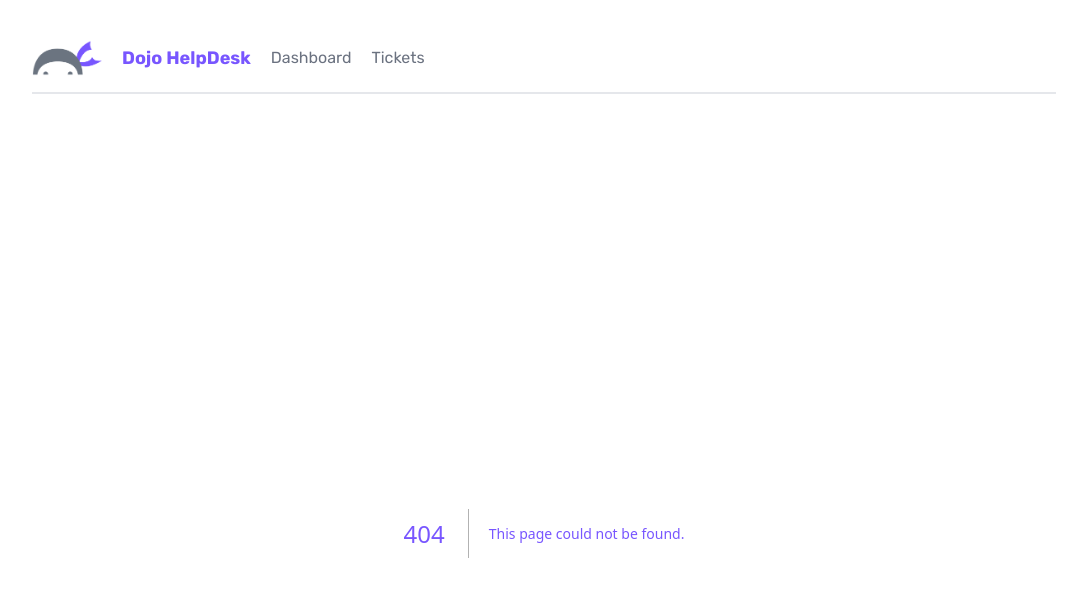
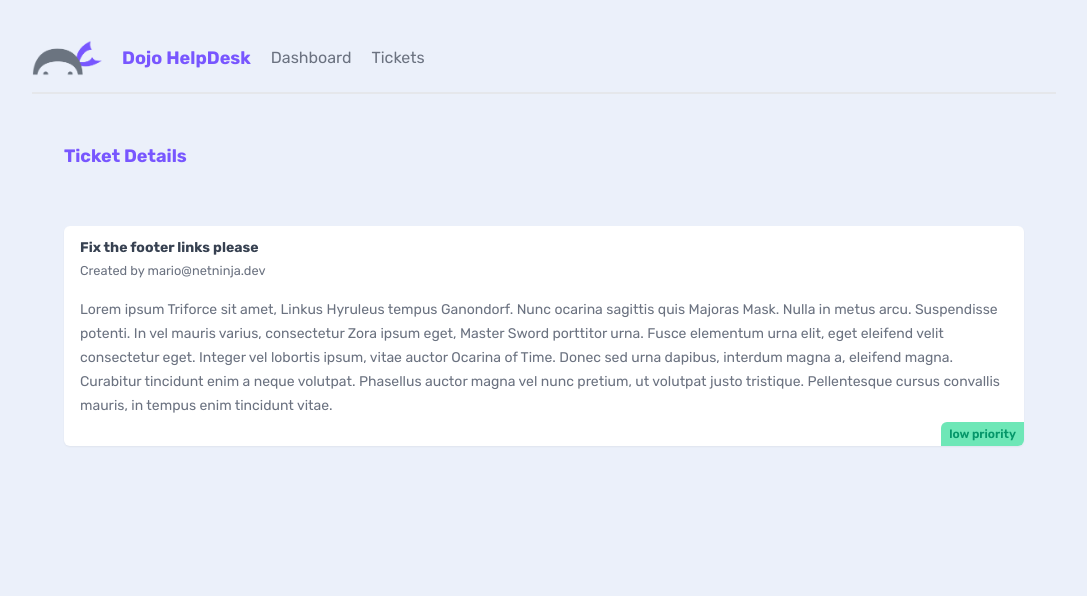
Before and after one commit to I-A11/Dojo-Helpdesk, a Next.js app: page /tickets/1 in a window 1280 px wide. Before the commit this address had no page. Shown: the top 596 px of the page, without its empty margins (96-1183 px from the left). Built offline with nearby package versions, Linux system fonts and the light colour scheme; data requests are answered from the project's data file.

Commit message:
Create details page for each ticket.

```diff
--- a/app/tickets/TicketList.jsx
+++ b/app/tickets/TicketList.jsx
@@ -1,3 +1,4 @@
+import Link from "next/link";
 const getTickets = async () => {
   const res = await fetch("http://localhost:4000/tickets", {
     next: {
@@ -17,9 +18,11 @@ const TicketList = async () => {
         const { id, title, body, priority, user_email } = ticket;
         return (
           <div key={id} className="card my-5">
-            <h3>{title}</h3>
-            <p>{body.slice(0, 200)}...</p>
-            <div className={`pill ${priority}`}>{priority} priority</div>
+            <Link href={`/tickets/${id}`}>
+              <h3>{title}</h3>
+              <p>{body.slice(0, 200)}...</p>
+              <div className={`pill ${priority}`}>{priority} priority</div>
+            </Link>
           </div>
         );
       })}
--- /dev/null
+++ b/app/tickets/[id]/page.jsx
@@ -0,0 +1,28 @@
+const getTicket = async (id) => {
+  const res = await fetch(`http://localhost:4000/tickets/${id}`, {
+    next: {
+      revalidate: 60,
+    },
+  });
+
+  return res.json();
+};
+
+const TicketDetails = async ({ params }) => {
+  const { title, body, priority, user_email } = await getTicket(params.id);
+
+  return (
+    <main>
+      <nav>
+        <h2>Ticket Details</h2>
+      </nav>
+      <div className="card">
+        <h3>{title}</h3>
+        <small>Created by {user_email}</small>
+        <p>{body}</p>
+        <div className={`pill ${priority}`}>{priority} priority</div>
+      </div>
+    </main>
+  );
+};
+export default TicketDetails;
```
